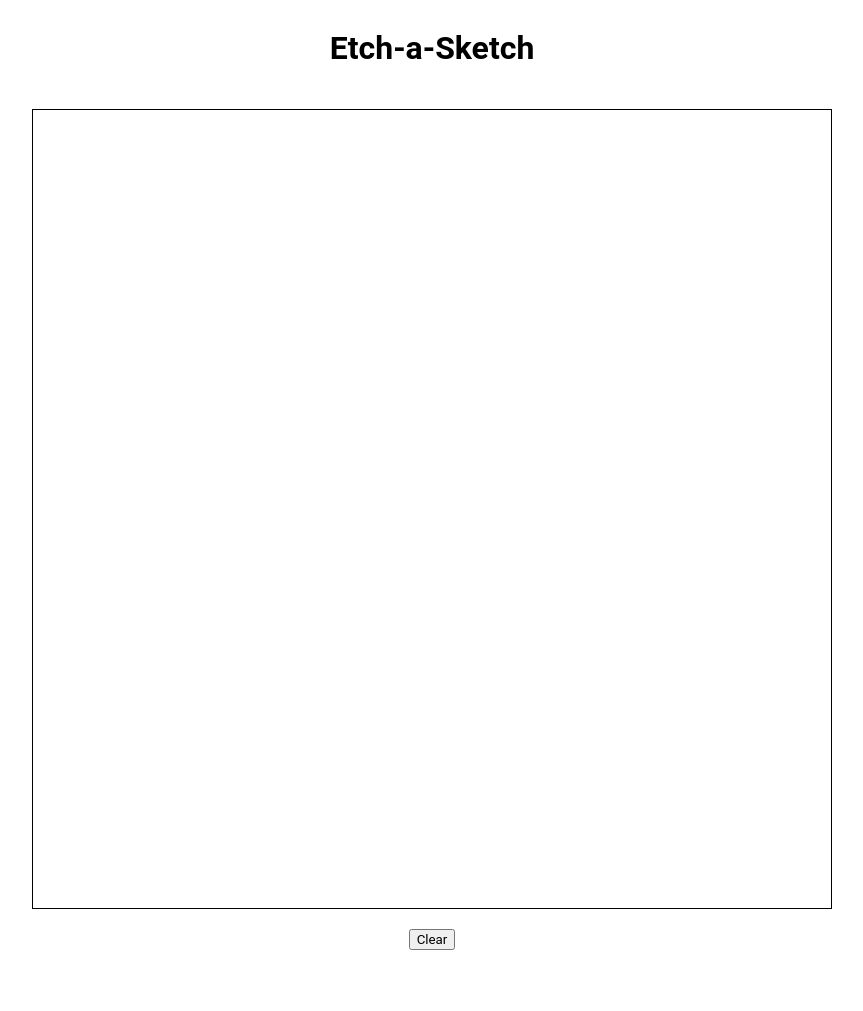
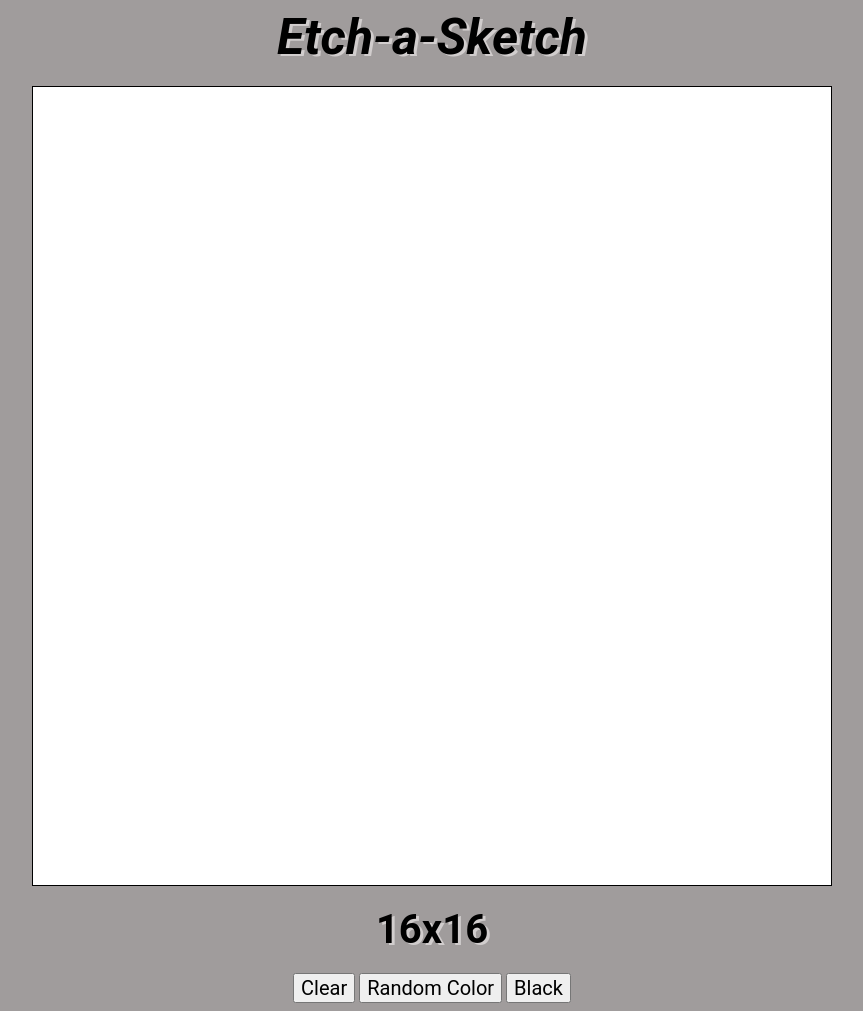
Before and after one commit to swinarga/etch-a-sketch, a plain HTML site: page index.html in a window 1280 px wide. Shown: the whole page, without its empty margins (208-1071 px from the left). Before the commit the page ends 958 px from the top, so only its background shows below. Drawn offline with Linux system fonts and the light colour scheme.

Commit message:
added option to change to random colors and black

```diff
--- a/app.js
+++ b/app.js
@@ -1,11 +1,14 @@
 // CREATE ETCH-A-SKETCH BOX
 const grid = document.getElementById('grid');
+const gridSizeText = document.querySelector('.grid-size');
+
 let cells;
-
 let size = 16;
 let row, cell;
 let grid_width = grid.clientWidth;
 let grid_height = grid.clientHeight;
+let color = 'black';
+let isRandomColor;
 createGrid();
 
 function createGrid() {
@@ -35,6 +38,8 @@ function changeSize() {
         cell.style.height = `${grid_height / size}px`;
         cell.style.width = `${grid_width / size}px`;
     })
+    gridSizeText.textContent = `${size}x${size}`
+
 }
 
 function promptGridSize() {
@@ -46,20 +51,33 @@ function promptGridSize() {
 
 // HOVER
 function changeColor() {
-    this.style.background = 'black';
+    if (isRandomColor) return this.style.background = '#'+Math.floor(Math.random()*16777215).toString(16);
+    this.style.background = color;
 }
 
 
 
 // CLEAR ETCH-A-SKETCH BOX
-const button = document.getElementById('clear-cells');
-button.addEventListener('click', () => {
+const clearBtn = document.getElementById('clear-cells');
+clearBtn.addEventListener('click', () => {
     deleteCells();
     promptGridSize();
     createGrid();
     changeSize()
 })
 
+const randomColorBtn = document.getElementById('random-color');
+randomColorBtn.addEventListener('click', () => {
+    isRandomColor = true;
+})
+
+const blackBtn = document.getElementById('black');
+blackBtn.addEventListener('click', () => {
+    isRandomColor = false;
+})
+
+
+
 function deleteCells() {
    grid.innerHTML = ''
 }
--- a/index.html
+++ b/index.html
@@ -9,8 +9,18 @@
 </head>
 <body>
     <h1>Etch-a-Sketch</h1>
-    <div id="grid"></div>
-    <button id="clear-cells">Clear</button>
+    <div id="main">
+        <div id="grid"></div>
+    </div>
+    <div class="grid-size">
+        16x16
+    </div>
+    <div class="button-container">
+        <button id="clear-cells">Clear</button>
+        <button id="random-color">Random Color</button>
+        <button id="black">Black</button>
+    </div>
+
 
 
 </body>
--- a/styles.css
+++ b/styles.css
@@ -4,7 +4,15 @@
 
 }
 
+h1 {
+    margin: 0;
+    font-size: 50px;
+    font-style: italic;
+    text-shadow: rgb(209, 205, 205) 3px 2px;
+}
+
 body {
+    background-color:rgb(160, 156, 156);
     display: flex;
     flex-direction: column;
     align-items: center;
@@ -15,12 +23,23 @@ body {
    border: 1px solid black;
    width: 800px;
    height: 800px;
+   background-color: white;
+}
+
+#main {
+    display: flex;
+}
+
+.grid-size {
+    font-weight: bold;
+    font-size: 40px;
+    text-shadow: rgb(209, 205, 205) 3px 2px;
+
 }
 
 
 
 .cell {
-    /* border: 1px black solid; */
     height: 50px;
     width: 50px;
 }
@@ -29,6 +48,6 @@ body {
     display: flex;
 }
 
-/* .cell:hover {
-    background-color: black;
-} */
+button {
+    font-size: 20px;
+}
```
